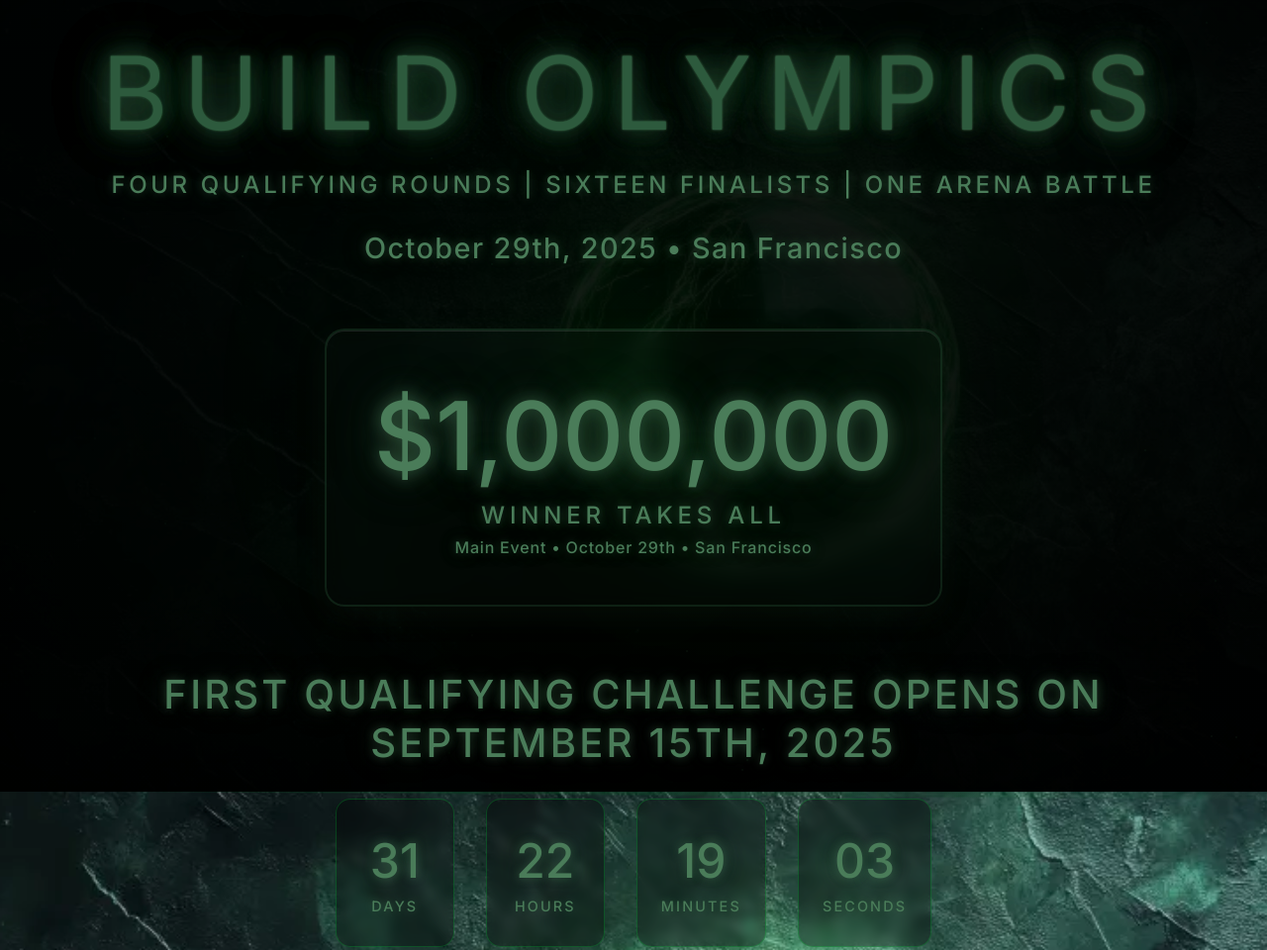
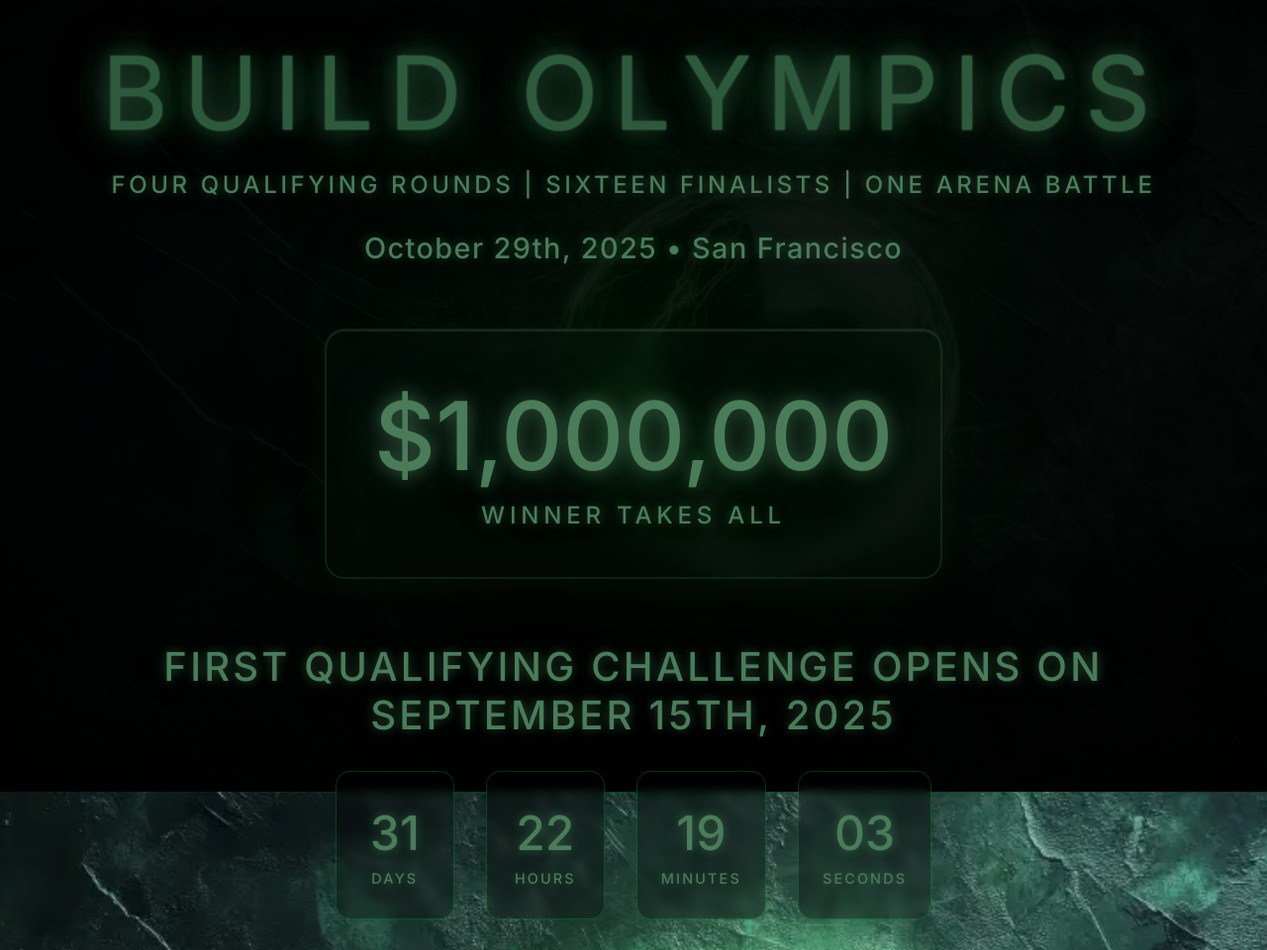
Before and after one commit to g-caf/build-olympics, a website: page index.html in a window 1280 px wide. Shown: the top 960 px of the page at 99% size. Drawn offline with Linux system fonts and the light colour scheme; a web font is replaced by a local one.

Commit message:
Remove event details line from prize container for cleaner look
Co-authored-by: Amp <amp@ampcode.com>
Amp-Thread-ID: https://ampcode.com/threads/T-57a8bf0b-2228-40ce-a377-dda90bfc34a2

```diff
--- a/index.html
+++ b/index.html
@@ -28,7 +28,6 @@
                 <div class="prize-container">
                     <div class="prize-amount">$1,000,000</div>
                     <div class="prize-label">WINNER TAKES ALL</div>
-                    <div class="prize-subtitle">Main Event • October 29th • San Francisco</div>
                 </div>
 
                 <div class="countdown-container">
```
